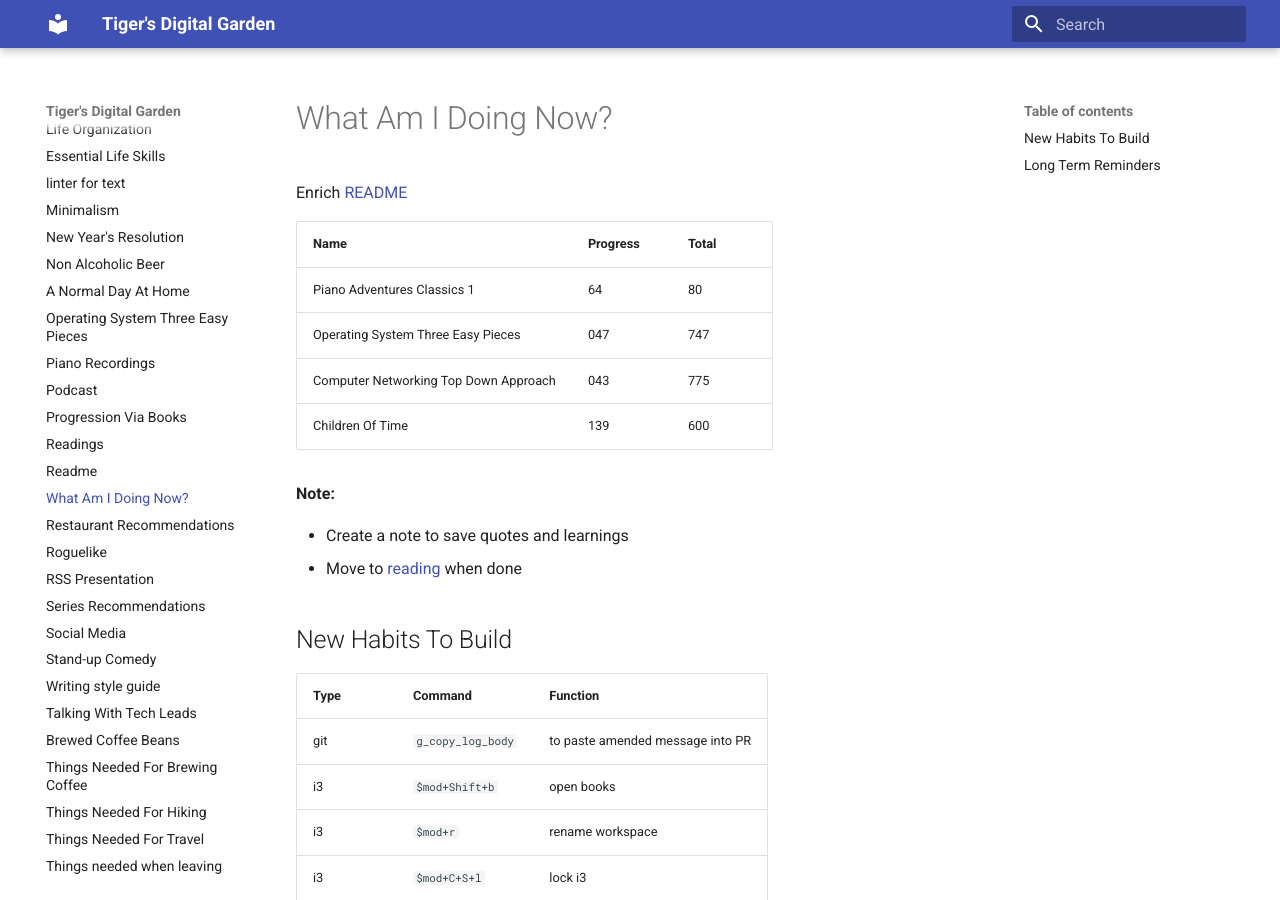
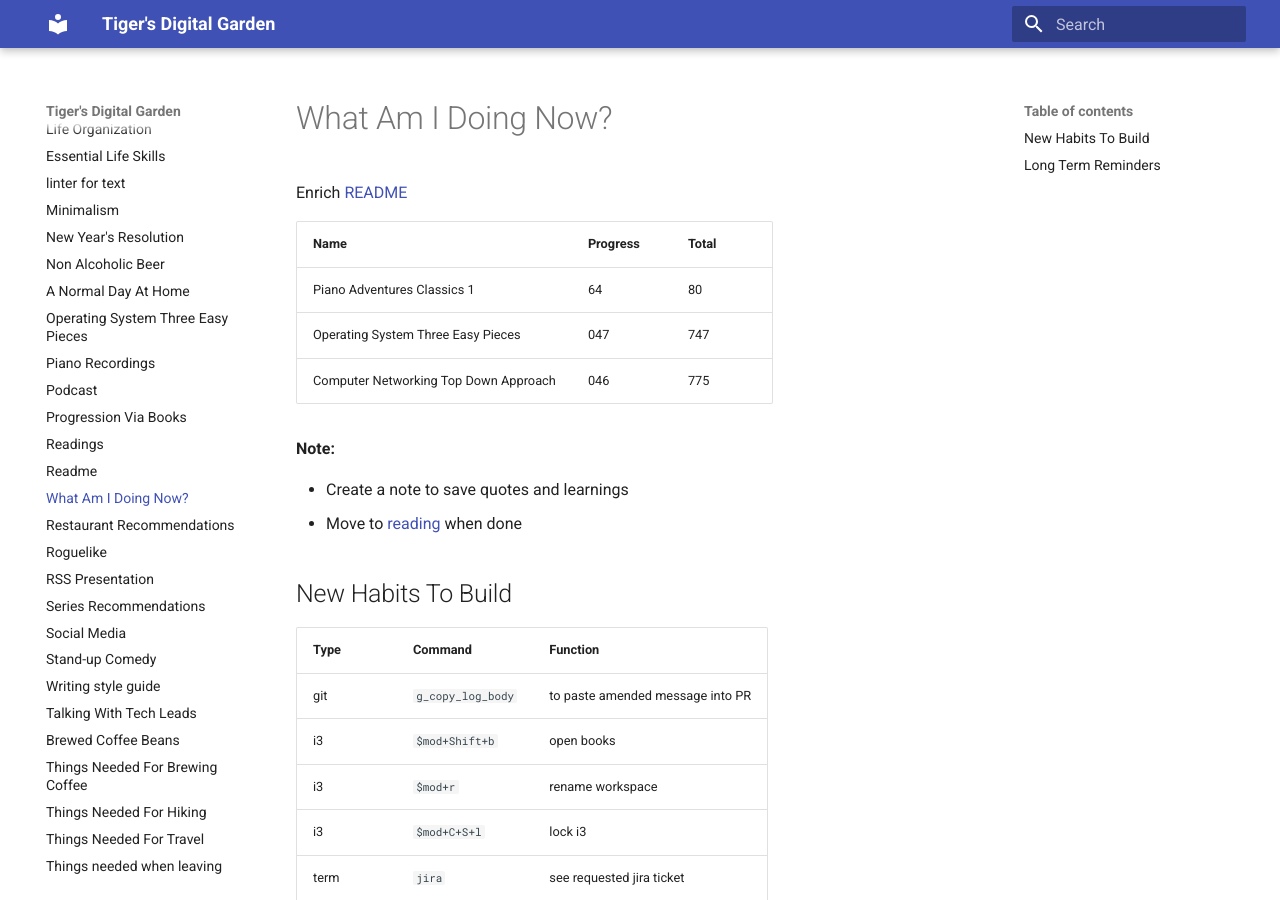
Before and after one commit to ynotstartups/notes, an MkDocs documentation site: the page built from notes/reminders.md, in a window 1280 px wide and 900 px high. Built offline with MkDocs 1.6.1 and Material for MkDocs 9.7.7, drawn with Linux system fonts in a browser that asks for light colours.

Commit message:
finish children of time

```diff
--- a/notes/reminders.md
+++ b/notes/reminders.md
@@ -6,8 +6,7 @@
 | ------------------------------------- | -------- | ----- |
 | Piano Adventures Classics 1           | 64       | 80    |
 | Operating System Three Easy Pieces    | 047      | 747   |
-| Computer Networking Top Down Approach | 043      | 775   |
-| Children Of Time                      | 139      | 600   |
+| Computer Networking Top Down Approach | 046      | 775   |
 
 **Note:**
 
```
